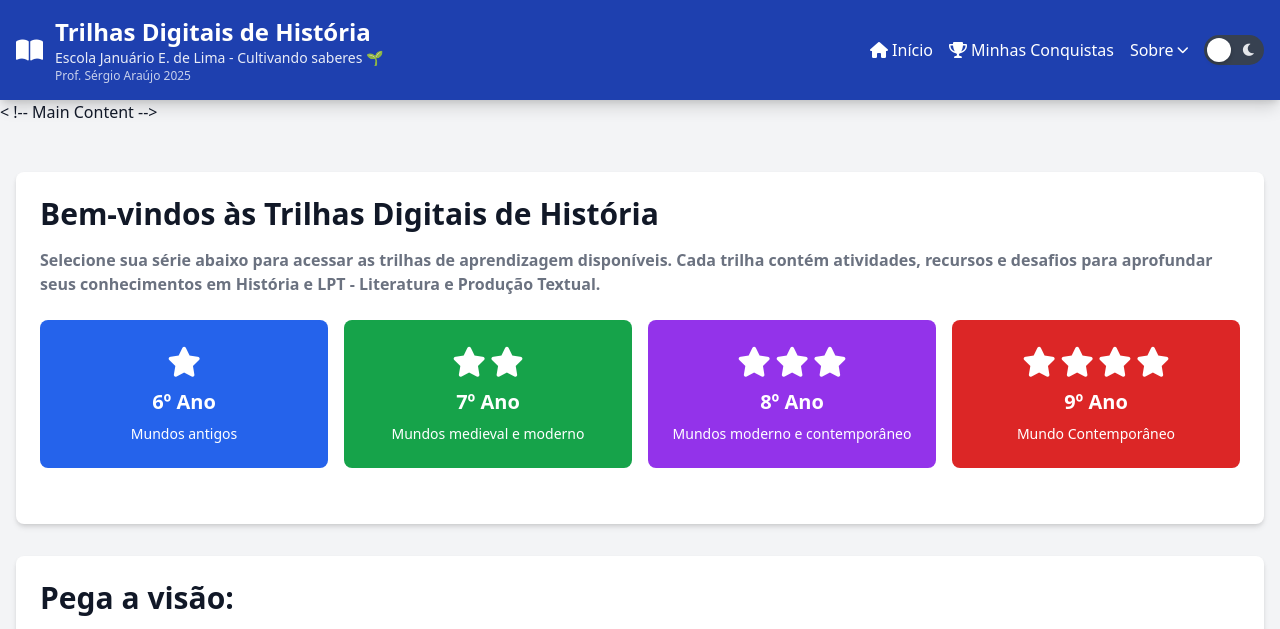
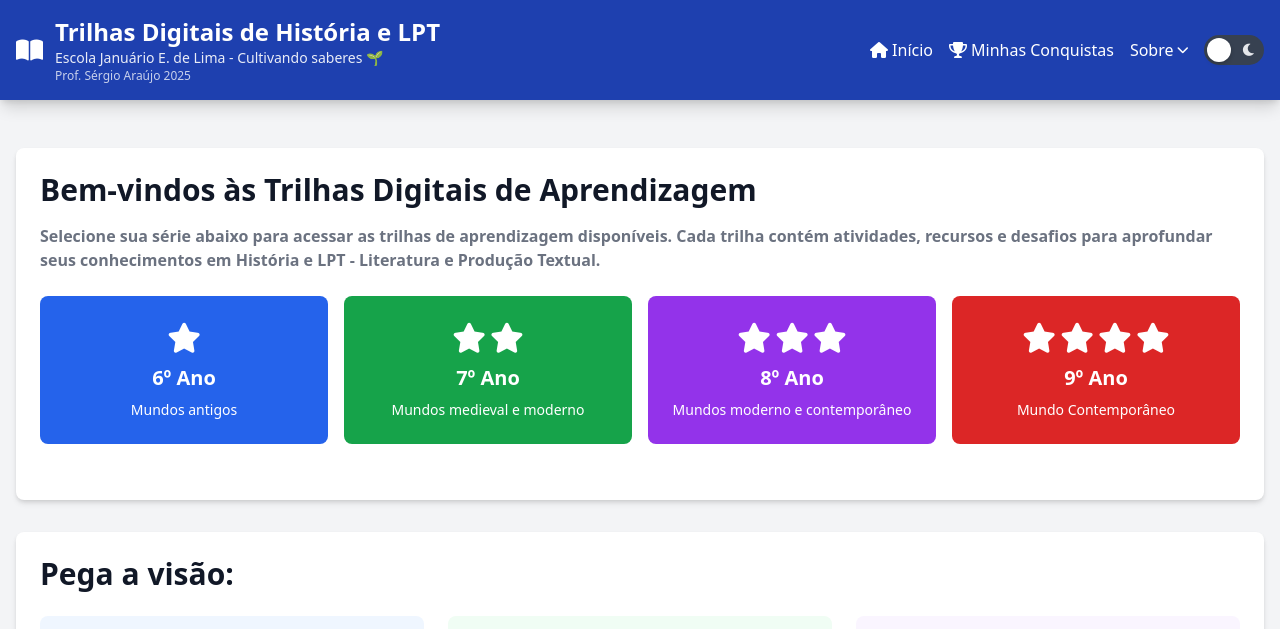
Before and after one commit to zonaeducacional/trilhas, a plain HTML site: page index.html in a window 1280 px wide. Shown: the top 629 px of the page. Drawn offline with nearby package versions, Linux system fonts and the light colour scheme.

Commit message:
Update index.html

```diff
--- a/index.html
+++ b/index.html
@@ -227,7 +227,7 @@
             <div class="flex items-center mb-4 md:mb-0">
                 <i class="fas fa-book-open text-2xl mr-3"></i>
                 <div>
-                    <h1 class="text-2xl font-bold">Trilhas Digitais de História</h1>
+                    <h1 class="text-2xl font-bold">Trilhas Digitais de História e LPT</h1>
                     <p class="text-sm opacity-90">Escola Januário E. de Lima - Cultivando saberes 🌱</p>
                     <p class="text-xs opacity-75">Prof. Sérgio Araújo 2025</p>
                 </div>
@@ -255,14 +255,14 @@
                 </button>
             </nav>
         </div>
-    </header>    <
-!-- Main Content -->
+    </header>
+<!-- Main Content -->
     <main class="container mx-auto p-4">
         <!-- Home Section -->
         <section id="home-section" class="my-8">
             <!-- Welcome Section -->
             <div class="bg-white rounded-lg shadow-md p-6 mb-8">
-                <h2 class="text-3xl font-bold text-gray-800 mb-4">Bem-vindos às Trilhas Digitais de História</h2>
+                <h2 class="text-3xl font-bold text-gray-800 mb-4">Bem-vindos às Trilhas Digitais de Aprendizagem</h2>
                 <p class="text-gray-600 mb-6">
                     <strong>Selecione sua série abaixo para acessar as trilhas de aprendizagem disponíveis.
                     Cada trilha contém atividades, recursos e desafios para aprofundar seus conhecimentos em História e LPT - Literatura e Produção Textual.</strong>
```
